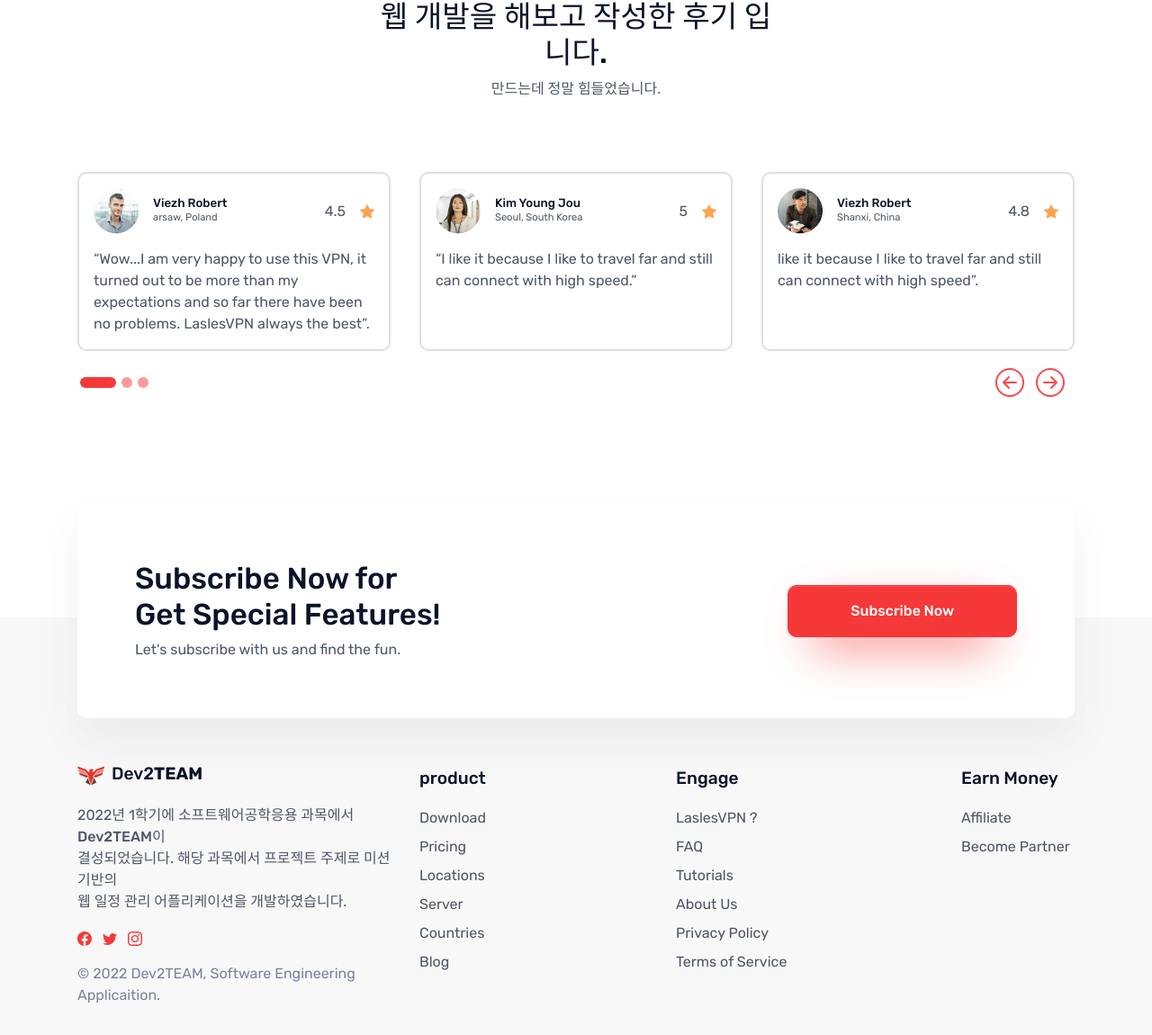
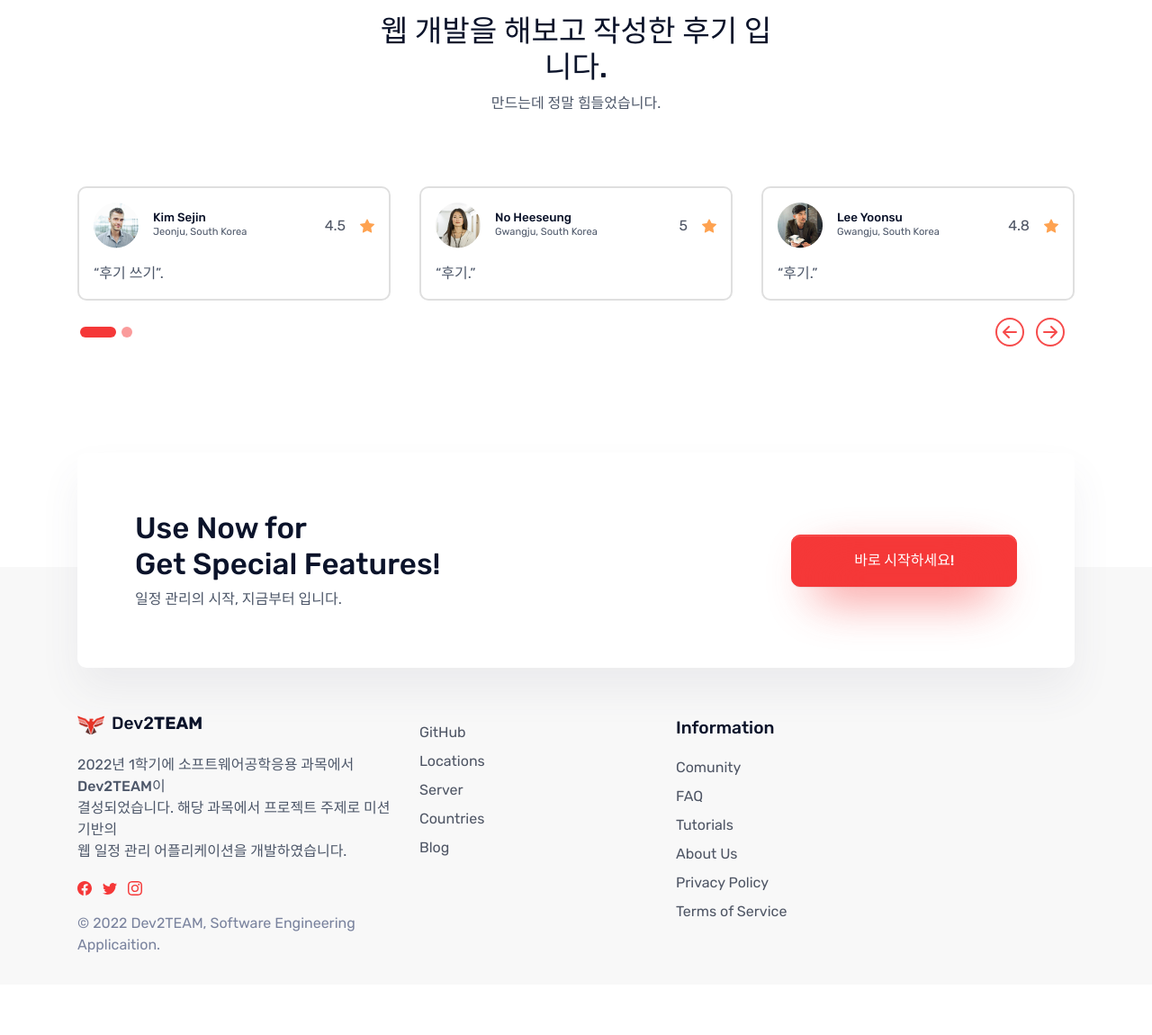
Before and after one commit to Pa-Ka/SEA_team-project, a Flask app: page /rank in a window 1280 px wide. Shown: the part 1751-2901 px from the top of the page at 90% size. After the commit the page ends 2809 px from the top, so only its background shows below. Run offline with Flask 2, Linux system fonts and the light colour scheme; some libraries are stand-ins or nearby versions.

Commit message:
change index.html

```diff
--- a/templates/index.html
+++ b/templates/index.html
@@ -1,6 +1,5 @@
 <!DOCTYPE html>
-<html lang="en-US" dir="ltr">
-
+<html lang="en">
   <head>
     <meta charset="utf-8">
     <meta http-equiv="X-UA-Compatible" content="IE=edge">
@@ -10,7 +9,7 @@
     <!-- ===============================================-->
     <!--    Document Title-->
     <!-- ===============================================-->
-    <title>Be Funny, Be Happy Mission Planner | Landing</title>
+    <title>Be Funny, Be Happy Mission Planner | Index</title>
 
 
     <!-- ===============================================-->
@@ -23,14 +22,13 @@
     <link rel="manifest" href="static/assets/img/favicons/manifest.json">
     <meta name="msapplication-TileImage" content="static/assets/img/favicons/mstile-150x150.png">
     <meta name="theme-color" content="#ffffff">
-    <script type="text/javascript" src="https://static.nid.naver.com/js/naverLogin_implicit-1.0.3.js" charset="utf-8"></script>
-    <script type="text/javascript" src="http://code.jquery.com/jquery-1.11.3.min.js"></script>
+
 
     <!-- ===============================================-->
     <!--    Stylesheets-->
     <!-- ===============================================-->
+
     <link href="static/assets/css/theme.css" rel="stylesheet" />
-
   </head>
 
 
@@ -45,14 +43,19 @@
           <button class="navbar-toggler collapsed" type="button" data-bs-toggle="collapse" data-bs-target="#navbarSupportedContent" aria-controls="navbarSupportedContent" aria-expanded="false" aria-label="Toggle navigation"><span class="navbar-toggler-icon"></span></button>
           <div class="collapse navbar-collapse" id="navbarSupportedContent">
             <ul class="navbar-nav mx-auto border-bottom border-lg-bottom-0 pt-2 pt-lg-0">
-              <li class="nav-item"><a class="nav-link active active fw-bold" aria-current="page" href="#">소개</a></li>
-              <li class="nav-item"><a class="nav-link" href="#">플래너</a></li>
-              <li class="nav-item"><a class="nav-link" href="#">미션 확인</a></li>
-              <li class="nav-item"><a class="nav-link" href="#">커뮤니티</a></li>
-              <li class="nav-item"><a class="nav-link" href="#">고객센터</a></li>
+              <li class="nav-item"><a class="nav-link active active fw-bold" aria-current="page" href="index">소개</a></li>
+              <li class="nav-item"><a class="nav-link" href="plan">플래너</a></li>
+              <li class="nav-item"><a class="nav-link" href="mission">미션 확인</a></li>
+              <li class="nav-item"><a class="nav-link" href="community">커뮤니티</a></li>
+              <li class="nav-item"><a class="nav-link" href="rank">랭킹</a></li>
             </ul>
             <form class="d-flex py-3 py-lg-0">
-              <button class="btn btn-link text-1000 fw-medium order-1 order-lg-0" type="button" id="naverIdLogin_nickname" onclick="setLoginStatus();">Name</button>
+              {% if current_user.is_authenticated %}
+              <button class="btn btn-link text-1000 fw-medium order-1 order-lg-0" type="button" id="naverIdLogin_nickname" onclick="setLoginStatus();">{{current_user.nickname}}님</button>
+              {% else %}
+              <button class="btn btn-link text-1000 fw-medium order-1 order-lg-0" type="button" onclick="location.href='login'">Sign in</button>
+              <button class="btn btn-outline-danger rounded-pill order-0" type="button" onclick="location.href='login'">Sign Up</button>
+              {% endif %}
             </form>
           </div>
         </div>
@@ -68,7 +71,7 @@
             <div class="col-lg-6 col-md-5 order-md-1"><img class="img-fluid" src="static/assets/img/illustrations/1.png" alt="" /></div>
             <div class="col-md-7 col-lg-6 mt-5 text-center text-md-start">
               <h1 class="fw-medium">Dev2TEAM이 개발한 <span style="color:crimson;" class="fw-bold">미션 플래너</span><br>당신의 <span style="color:darkorange;" class="fw-bold">일정</span>을 책임져드립니다!</h1>
-              <p class="mt-3 mb-4">제공되는 일정 관리 솔루션은 미션 기반의 웹 일정 관리 애플리케이션으로 사용자의 흥미를 유발해 설정한 미션을 완수하면 캐릭터가 성장하는 시스템을 제공합니다. <span class="fw-bold">미션 플래너</span>는 여러분이 성장하는 만큼 함께 성장하는 어플리케이션이 되도록 노력할 것 입니다. </p><a class="btn btn-lg btn-danger hover-top btn-glow fw-bold" href="#">지금 시작하세요!</a>
+              <p class="mt-3 mb-4">제공되는 일정 관리 솔루션은 미션 기반의 웹 일정 관리 애플리케이션으로 사용자의 흥미를 유발해 설정한 미션을 완수하면 캐릭터가 성장하는 시스템을 제공합니다. <span class="fw-bold">미션 플래너</span>는 여러분이 성장하는 만큼 함께 성장하는 어플리케이션이 되도록 노력할 것 입니다. </p><a class="btn btn-lg btn-danger hover-top btn-glow fw-bold" href="plan">지금 시작하세요!</a>
             </div>
           </div>
         </div>
@@ -85,7 +88,8 @@
         <div class="container">
           <div class="row justify-content-center">
             <div class="col-md-8 col-lg-5">
-              <h2>글로벌 시장에 진출하고픈<br/><span class="fw-black">미션 플래너</span></h2>
+              <h2>글로벌 시장에 진출하고픈<br/></h2>
+              <h1><span class="fw-black" style="color:crimson;">[ 미션 플래너 ]</span></h1>
               <p>전세계로 뻗어나가 많은 돈을 벌어왔으면 좋겠네요.</p>
             </div>
             <div class="pt-8"><img class="img-fluid" src="static/assets/img/gallery/map.png" alt="" /></div>
@@ -143,8 +147,8 @@
                         <div class="d-flex justify-content-between align-items-center">
                           <div class="d-flex align-items-center"><img class="img-fluid" src="static/assets/img/gallery/user-1.png" alt="" />
                             <div class="flex-1 ms-3">
-                              <h6 class="mb-0 fs--1 text-1000 fw-medium">Viezh Robert</h6>
-                              <p class="fs--2 fw-normal mb-0">arsaw, Poland</p>
+                              <h6 class="mb-0 fs--1 text-1000 fw-medium">Kim Sejin</h6>
+                              <p class="fs--2 fw-normal mb-0">Jeonju, South Korea</p>
                             </div>
                           </div>
                           <div class="d-flex align-items-center"><span class="text-900 me-3">4.5</span>
@@ -153,7 +157,7 @@
                             </svg>
                           </div>
                         </div>
-                        <p class="card-text pt-3">“Wow...I am very happy to use this VPN, it turned out to be more than my expectations and so far there have been no problems. LaslesVPN always the best”.</p>
+                        <p class="card-text pt-3">“후기 쓰기”.</p>
                       </div>
                     </div>
                   </div>
@@ -163,8 +167,8 @@
                         <div class="d-flex justify-content-between align-items-center">
                           <div class="d-flex align-items-center"><img class="img-fluid" src="static/assets/img/gallery/user-2.png" alt="" />
                             <div class="flex-1 ms-3">
-                              <h6 class="mb-0 fs--1 text-1000 fw-medium">Kim Young Jou</h6>
-                              <p class="fs--2 fw-normal mb-0">Seoul, South Korea</p>
+                              <h6 class="mb-0 fs--1 text-1000 fw-medium">No Heeseung</h6>
+                              <p class="fs--2 fw-normal mb-0">Gwangju, South Korea</p>
                             </div>
                           </div>
                           <div class="d-flex align-items-center"><span class="text-900 me-3">5</span>
@@ -173,7 +177,7 @@
                             </svg>
                           </div>
                         </div>
-                        <p class="card-text pt-3">“I like it because I like to travel far and still can connect with high speed.”</p>
+                        <p class="card-text pt-3">“후기.”</p>
                       </div>
                     </div>
                   </div>
@@ -183,8 +187,8 @@
                         <div class="d-flex justify-content-between align-items-center">
                           <div class="d-flex align-items-center"><img class="img-fluid" src="static/assets/img/gallery/user-3.png" alt="" />
                             <div class="flex-1 ms-3">
-                              <h6 class="mb-0 fs--1 text-1000 fw-medium">Viezh Robert</h6>
-                              <p class="fs--2 fw-normal mb-0">Shanxi, China</p>
+                              <h6 class="mb-0 fs--1 text-1000 fw-medium">Lee Yoonsu</h6>
+                              <p class="fs--2 fw-normal mb-0">Gwangju, South Korea</p>
                             </div>
                           </div>
                           <div class="d-flex align-items-center"><span class="text-900 me-3">4.8</span>
@@ -193,7 +197,7 @@
                             </svg>
                           </div>
                         </div>
-                        <p class="card-text pt-3">like it because I like to travel far and still can connect with high speed”.</p>
+                        <p class="card-text pt-3">“후기.”</p>
                       </div>
                     </div>
                   </div>
@@ -205,10 +209,30 @@
                     <div class="card h-100">
                       <div class="card-body">
                         <div class="d-flex justify-content-between align-items-center">
+                          <div class="d-flex align-items-center"><img class="img-fluid" src="static/assets/img/gallery/user-3.png" alt="" />
+                            <div class="flex-1 ms-3">
+                              <h6 class="mb-0 fs--1 text-1000 fw-medium">Lee Yoonsu</h6>
+                              <p class="fs--2 fw-normal mb-0">Gwangju, South Korea</p>
+                            </div>
+                          </div>
+                          <div class="d-flex align-items-center"><span class="text-900 me-3">4.8</span>
+                            <svg class="bi bi-star-fill" xmlns="http://www.w3.org/2000/svg" width="16" height="16" fill="#FEA250" viewBox="0 0 16 16">
+                              <path d="M3.612 15.443c-.386.198-.824-.149-.746-.592l.83-4.73L.173 6.765c-.329-.314-.158-.888.283-.95l4.898-.696L7.538.792c.197-.39.73-.39.927 0l2.184 4.327 4.898.696c.441.062.612.636.283.95l-3.523 3.356.83 4.73c.078.443-.36.79-.746.592L8 13.187l-4.389 2.256z"> </path>
+                            </svg>
+                          </div>
+                        </div>
+                        <p class="card-text pt-3">“후기.”</p>
+                      </div>
+                    </div>
+                  </div>
+                  <div class="col-md-4 mb-3 mb-md-0">
+                    <div class="card h-100">
+                      <div class="card-body">
+                        <div class="d-flex justify-content-between align-items-center">
                           <div class="d-flex align-items-center"><img class="img-fluid" src="static/assets/img/gallery/user-1.png" alt="" />
                             <div class="flex-1 ms-3">
-                              <h6 class="mb-0 fs--1 text-1000 fw-medium">Viezh Robert</h6>
-                              <p class="fs--2 fw-normal mb-0">arsaw, Poland</p>
+                              <h6 class="mb-0 fs--1 text-1000 fw-medium">Oh Junseok</h6>
+                              <p class="fs--2 fw-normal mb-0">Gwangju, South Korea</p>
                             </div>
                           </div>
                           <div class="d-flex align-items-center"><span class="text-900 me-3">4.5</span>
@@ -217,7 +241,7 @@
                             </svg>
                           </div>
                         </div>
-                        <p class="card-text pt-3">“Wow...I am very happy to use this VPN, it turned out to be more than my expectations and so far there have been no problems. LaslesVPN always the best”.</p>
+                        <p class="card-text pt-3">“후기.”</p>
                       </div>
                     </div>
                   </div>
@@ -227,8 +251,8 @@
                         <div class="d-flex justify-content-between align-items-center">
                           <div class="d-flex align-items-center"><img class="img-fluid" src="static/assets/img/gallery/user-2.png" alt="" />
                             <div class="flex-1 ms-3">
-                              <h6 class="mb-0 fs--1 text-1000 fw-medium">Kim Young Jou</h6>
-                              <p class="fs--2 fw-normal mb-0">Seoul, South Korea</p>
+                              <h6 class="mb-0 fs--1 text-1000 fw-medium">Hwnag Heejae</h6>
+                              <p class="fs--2 fw-normal mb-0">Tongyeong, South Korea</p>
                             </div>
                           </div>
                           <div class="d-flex align-items-center"><span class="text-900 me-3">5</span>
@@ -237,91 +261,7 @@
                             </svg>
                           </div>
                         </div>
-                        <p class="card-text pt-3">“I like it because I like to travel far and still can connect with high speed.”</p>
-                      </div>
-                    </div>
-                  </div>
-                  <div class="col-md-4 mb-3 mb-md-0">
-                    <div class="card h-100">
-                      <div class="card-body">
-                        <div class="d-flex justify-content-between align-items-center">
-                          <div class="d-flex align-items-center"><img class="img-fluid" src="static/assets/img/gallery/user-3.png" alt="" />
-                            <div class="flex-1 ms-3">
-                              <h6 class="mb-0 fs--1 text-1000 fw-medium">Viezh Robert</h6>
-                              <p class="fs--2 fw-normal mb-0">Shanxi, China</p>
-                            </div>
-                          </div>
-                          <div class="d-flex align-items-center"><span class="text-900 me-3">4.8</span>
-                            <svg class="bi bi-star-fill" xmlns="http://www.w3.org/2000/svg" width="16" height="16" fill="#FEA250" viewBox="0 0 16 16">
-                              <path d="M3.612 15.443c-.386.198-.824-.149-.746-.592l.83-4.73L.173 6.765c-.329-.314-.158-.888.283-.95l4.898-.696L7.538.792c.197-.39.73-.39.927 0l2.184 4.327 4.898.696c.441.062.612.636.283.95l-3.523 3.356.83 4.73c.078.443-.36.79-.746.592L8 13.187l-4.389 2.256z"> </path>
-                            </svg>
-                          </div>
-                        </div>
-                        <p class="card-text pt-3">like it because I like to travel far and still can connect with high speed”.</p>
-                      </div>
-                    </div>
-                  </div>
-                </div>
-              </div>
-              <div class="carousel-item">
-                <div class="row h-100">
-                  <div class="col-md-4 mb-3 mb-md-0">
-                    <div class="card h-100">
-                      <div class="card-body">
-                        <div class="d-flex justify-content-between align-items-center">
-                          <div class="d-flex align-items-center"><img class="img-fluid" src="static/assets/img/gallery/user-1.png" alt="" />
-                            <div class="flex-1 ms-3">
-                              <h6 class="mb-0 fs--1 text-1000 fw-medium">Viezh Robert</h6>
-                              <p class="fs--2 fw-normal mb-0">arsaw, Poland</p>
-                            </div>
-                          </div>
-                          <div class="d-flex align-items-center"><span class="text-900 me-3">4.5</span>
-                            <svg class="bi bi-star-fill" xmlns="http://www.w3.org/2000/svg" width="16" height="16" fill="#FEA250" viewBox="0 0 16 16">
-                              <path d="M3.612 15.443c-.386.198-.824-.149-.746-.592l.83-4.73L.173 6.765c-.329-.314-.158-.888.283-.95l4.898-.696L7.538.792c.197-.39.73-.39.927 0l2.184 4.327 4.898.696c.441.062.612.636.283.95l-3.523 3.356.83 4.73c.078.443-.36.79-.746.592L8 13.187l-4.389 2.256z"> </path>
-                            </svg>
-                          </div>
-                        </div>
-                        <p class="card-text pt-3">“Wow...I am very happy to use this VPN, it turned out to be more than my expectations and so far there have been no problems. LaslesVPN always the best”.</p>
-                      </div>
-                    </div>
-                  </div>
-                  <div class="col-md-4 mb-3 mb-md-0">
-                    <div class="card h-100">
-                      <div class="card-body">
-                        <div class="d-flex justify-content-between align-items-center">
-                          <div class="d-flex align-items-center"><img class="img-fluid" src="static/assets/img/gallery/user-2.png" alt="" />
-                            <div class="flex-1 ms-3">
-                              <h6 class="mb-0 fs--1 text-1000 fw-medium">Kim Young Jou</h6>
-                              <p class="fs--2 fw-normal mb-0">Seoul, South Korea</p>
-                            </div>
-                          </div>
-                          <div class="d-flex align-items-center"><span class="text-900 me-3">5</span>
-                            <svg class="bi bi-star-fill" xmlns="http://www.w3.org/2000/svg" width="16" height="16" fill="#FEA250" viewBox="0 0 16 16">
-                              <path d="M3.612 15.443c-.386.198-.824-.149-.746-.592l.83-4.73L.173 6.765c-.329-.314-.158-.888.283-.95l4.898-.696L7.538.792c.197-.39.73-.39.927 0l2.184 4.327 4.898.696c.441.062.612.636.283.95l-3.523 3.356.83 4.73c.078.443-.36.79-.746.592L8 13.187l-4.389 2.256z"> </path>
-                            </svg>
-                          </div>
-                        </div>
-                        <p class="card-text pt-3">“I like it because I like to travel far and still can connect with high speed.”</p>
-                      </div>
-                    </div>
-                  </div>
-                  <div class="col-md-4 mb-3 mb-md-0">
-                    <div class="card h-100">
-                      <div class="card-body">
-                        <div class="d-flex justify-content-between align-items-center">
-                          <div class="d-flex align-items-center"><img class="img-fluid" src="static/assets/img/gallery/user-3.png" alt="" />
-                            <div class="flex-1 ms-3">
-                              <h6 class="mb-0 fs--1 text-1000 fw-medium">Viezh Robert</h6>
-                              <p class="fs--2 fw-normal mb-0">Shanxi, China</p>
-                            </div>
-                          </div>
-                          <div class="d-flex align-items-center"><span class="text-900 me-3">4.8</span>
-                            <svg class="bi bi-star-fill" xmlns="http://www.w3.org/2000/svg" width="16" height="16" fill="#FEA250" viewBox="0 0 16 16">
-                              <path d="M3.612 15.443c-.386.198-.824-.149-.746-.592l.83-4.73L.173 6.765c-.329-.314-.158-.888.283-.95l4.898-.696L7.538.792c.197-.39.73-.39.927 0l2.184 4.327 4.898.696c.441.062.612.636.283.95l-3.523 3.356.83 4.73c.078.443-.36.79-.746.592L8 13.187l-4.389 2.256z"> </path>
-                            </svg>
-                          </div>
-                        </div>
-                        <p class="card-text pt-3">like it because I like to travel far and still can connect with high speed”.</p>
+                        <p class="card-text pt-3">“후기.”</p>
                       </div>
                     </div>
                   </div>
@@ -333,7 +273,6 @@
                 <ol class="carousel-indicators">
                   <li class="active" data-bs-target="#carouselExampleDark" data-bs-slide-to="0"></li>
                   <li data-bs-target="#carouselExampleDark" data-bs-slide-to="1"></li>
-                  <li data-bs-target="#carouselExampleDark" data-bs-slide-to="2"></li>
                 </ol>
               </div>
               <div class="col-6 position-relative"><a class="carousel-control-prev carousel-icon z-index-2" href="#carouselExampleDark" role="button" data-bs-slide="prev"><span class="carousel-control-prev-icon" aria-hidden="true"></span><span class="visually-hidden">Previous</span></a><a class="carousel-control-next carousel-icon z-index-2" href="#carouselExampleDark" role="button" data-bs-slide="next"><span class="carousel-control-next-icon" aria-hidden="true"></span><span class="visually-hidden">Next</span></a></div>
@@ -358,10 +297,10 @@
             <div class="card-body">
               <div class="row flex-center">
                 <div class="col-12 col-lg-6 text-lg-start">
-                  <h2>Subscribe Now for <br />Get Special Features!</h2>
-                  <p class="mb-lg-0">Let's subscribe with us and find the fun.</p>
+                  <h2>Use Now for <br />Get Special Features!</h2>
+                  <p class="mb-lg-0">일정 관리의 시작, 지금부터 입니다.</p>
                 </div>
-                <div class="col-12 col-lg-6 text-lg-end"><a class="btn btn-lg btn-danger hover-top btn-glow text-end" href="#">Subscribe Now</a></div>
+                <div class="col-12 col-lg-6 text-lg-end"><a class="btn btn-lg btn-danger hover-top btn-glow text-end" href="index">바로 시작하세요!</a></div>
               </div>
             </div>
           </div>
@@ -371,7 +310,6 @@
       </section>
       <!-- <section> close ============================-->
       <!-- ============================================-->
-
 
 
 
@@ -400,10 +338,9 @@
               <p class="text-400 my-3">&copy; 2022 Dev2TEAM, Software Engineering Applicaition.</p>
             </div>
             <div class="col-6 col-sm-4 col-lg-3 mb-3">
-              <h5 class="lh-lg">product </h5>
+              <h5 class="lh-lg"> </h5>
               <ul class="list-unstyled mb-md-4 mb-lg-0">
-                <li class="lh-lg"><a class="text-900 text-decoration-none" href="#!">Download</a></li>
-                <li class="lh-lg"><a class="text-900 text-decoration-none" href="#!">Pricing</a></li>
+                <li class="lh-lg"><a class="text-900 text-decoration-none" href="#!">GitHub</a></li>
                 <li class="lh-lg"><a class="text-900 text-decoration-none" href="#!">Locations</a></li>
                 <li class="lh-lg"><a class="text-900 text-decoration-none" href="#!">Server</a></li>
                 <li class="lh-lg"><a class="text-900 text-decoration-none" href="#!">Countries</a></li>
@@ -411,21 +348,14 @@
               </ul>
             </div>
             <div class="col-6 col-sm-4 col-lg-3 mb-3">
-              <h5 class="lh-lg">Engage</h5>
+              <h5 class="lh-lg">Information</h5>
               <ul class="list-unstyled mb-md-4 mb-lg-0">
-                <li class="lh-lg"><a class="text-900 text-decoration-none" href="#!">LaslesVPN ?</a></li>
+                <li class="lh-lg"><a class="text-900 text-decoration-none" href="#!">Comunity</a></li>
                 <li class="lh-lg"><a class="text-900 text-decoration-none" href="#!">FAQ</a></li>
                 <li class="lh-lg"><a class="text-900 text-decoration-none" href="#!">Tutorials</a></li>
                 <li class="lh-lg"><a class="text-900 text-decoration-none" href="#!">About Us</a></li>
                 <li class="lh-lg"><a class="text-900 text-decoration-none" href="#!">Privacy Policy </a></li>
                 <li class="lh-lg"><a class="text-900 text-decoration-none" href="#!">Terms of Service</a></li>
-              </ul>
-            </div>
-            <div class="col-12 col-sm-4 col-lg-2 mb-3 ps-xxl-7 ps-xl-5">
-              <h5 class="lh-lg">Earn Money </h5>
-              <ul class="list-unstyled mb-md-4 mb-lg-0">
-                <li class="lh-lg"><a class="text-900 text-decoration-none" href="#!">Affiliate</a></li>
-                <li class="lh-lg"><a class="text-900 text-decoration-none" href="#!">Become Partner</a></li>
               </ul>
             </div>
           </div>
@@ -453,7 +383,7 @@
     <script src="static/vendors/is/is.min.js"></script>
     <script src="https://polyfill.io/v3/polyfill.min.js?features=window.scroll"></script>
     <script src="static/assets/js/theme.js"></script>
-    <script src="static/assets/js/naverLoginCallback.js"></script>
+
     <link href="https://fonts.googleapis.com/css2?family=Rubik:ital,wght@0,300;0,400;0,500;0,600;0,700;0,800;0,900;1,300;1,400;1,500;1,600;1,700;1,800;1,900&amp;display=swap" rel="stylesheet">
   </body>
 
```
